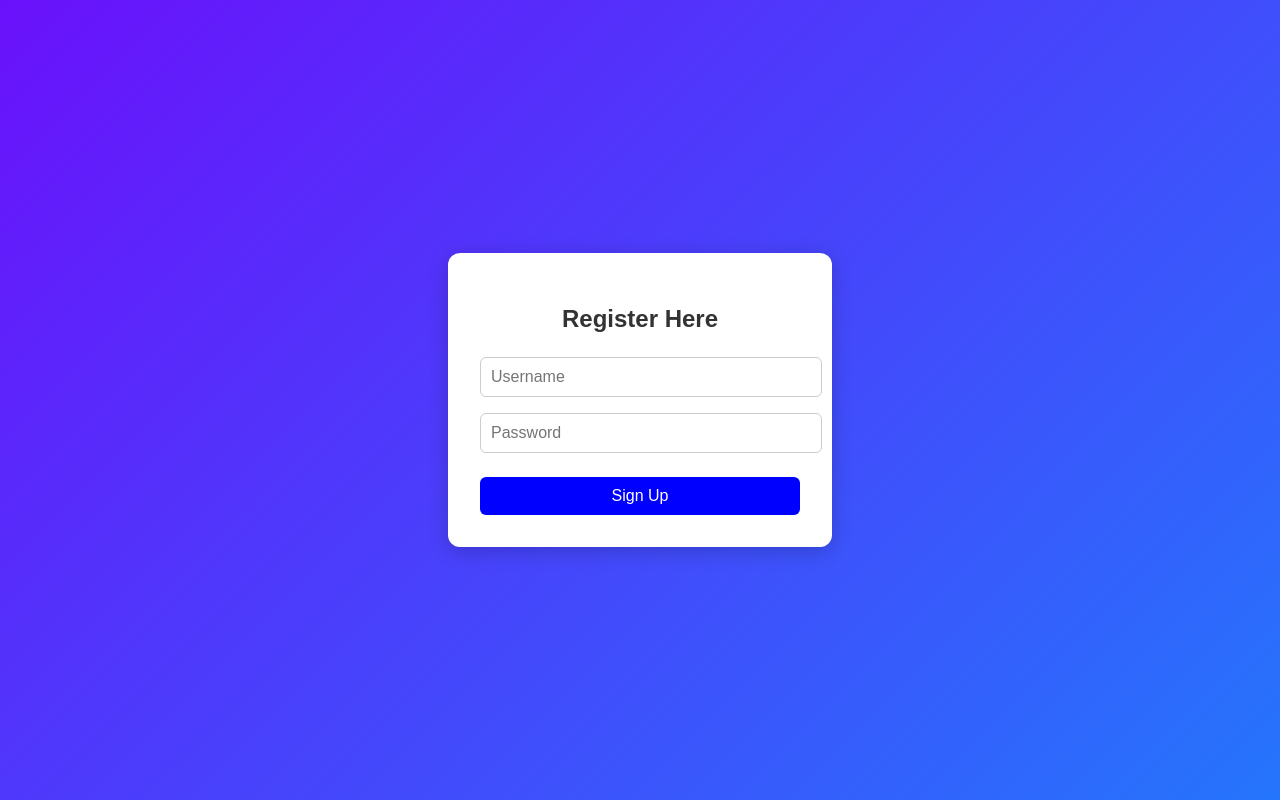
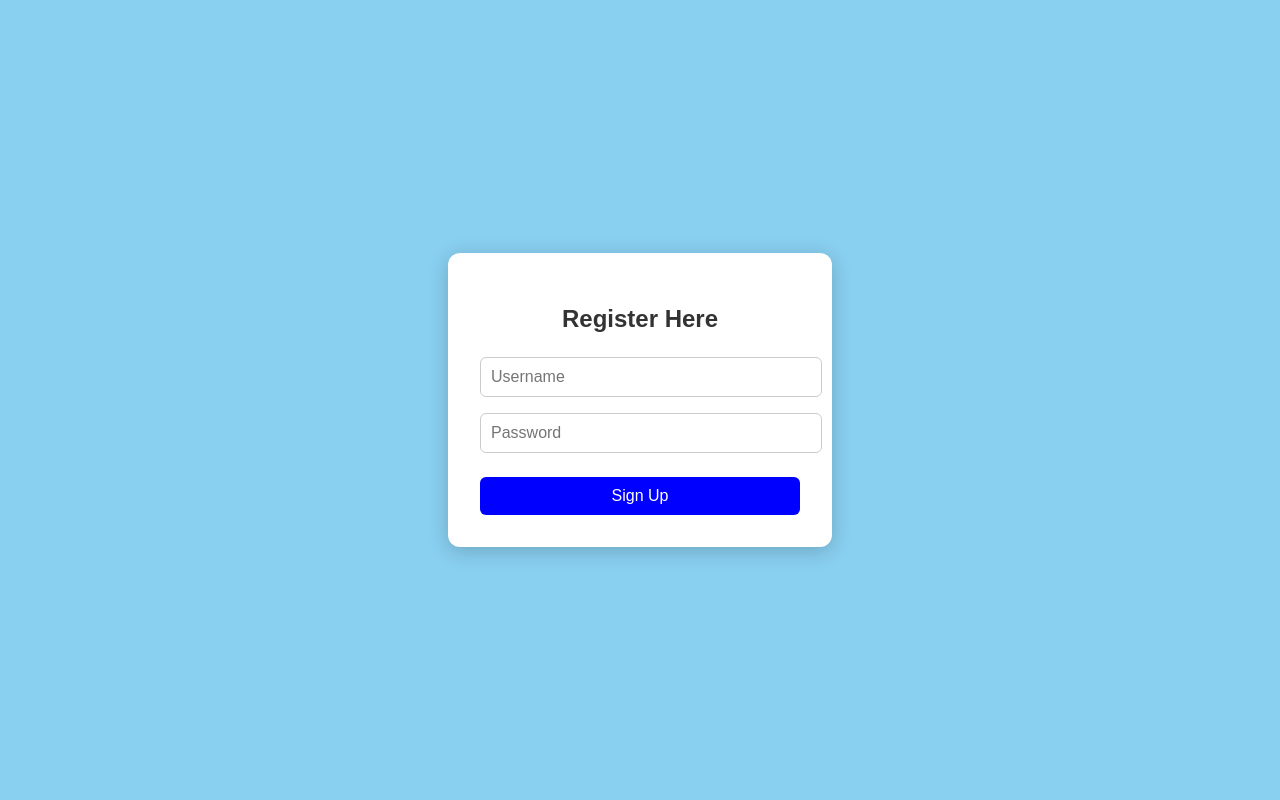
Before and after one commit to FazeelaCharan/Apache-site, a plain HTML site: page index.html in a window 1280 px wide. Drawn offline with Linux system fonts and the light colour scheme.

Commit message:
changed background color

```diff
--- a/index.html
+++ b/index.html
@@ -8,7 +8,7 @@
     body {
       margin: 0;
       font-family: Arial, sans-serif;
-      background: linear-gradient(135deg, #6a11fb, #2575fc);
+      background: #89CFF0;
       height: 100vh;
       display: flex;
       justify-content: center;
```
